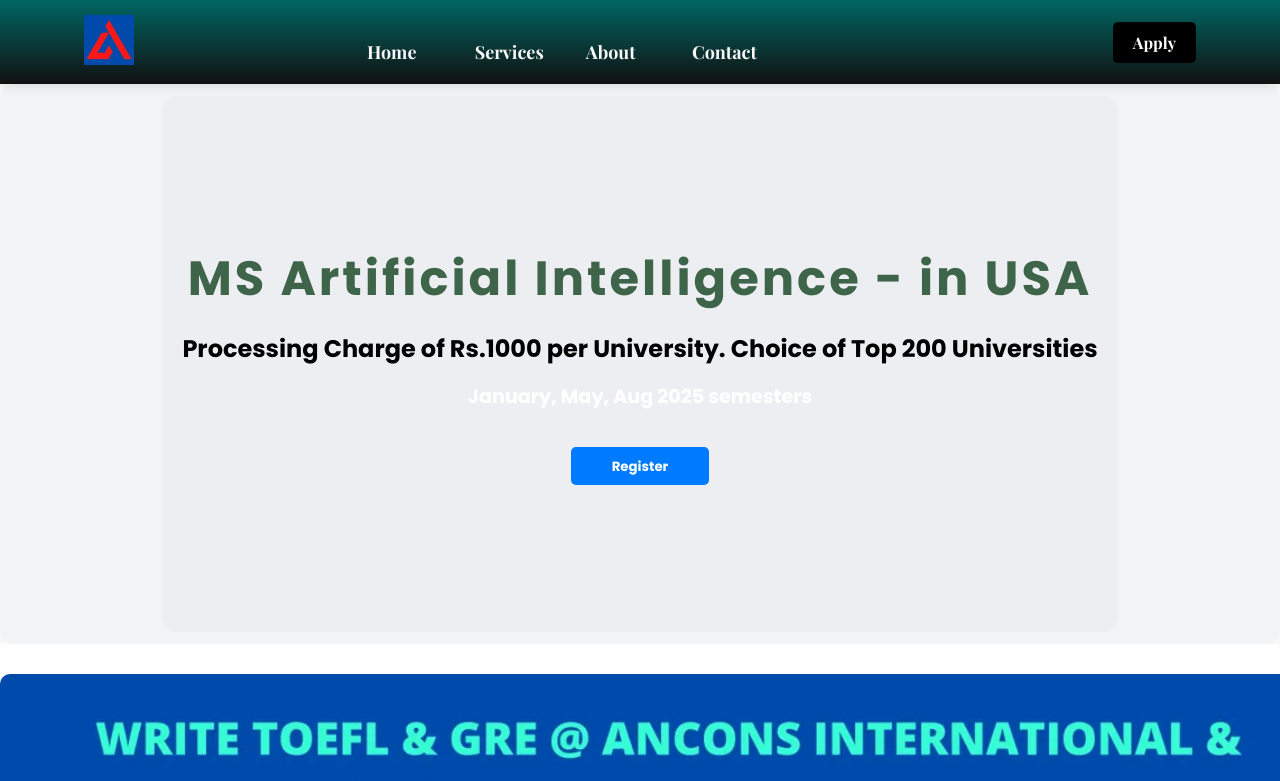
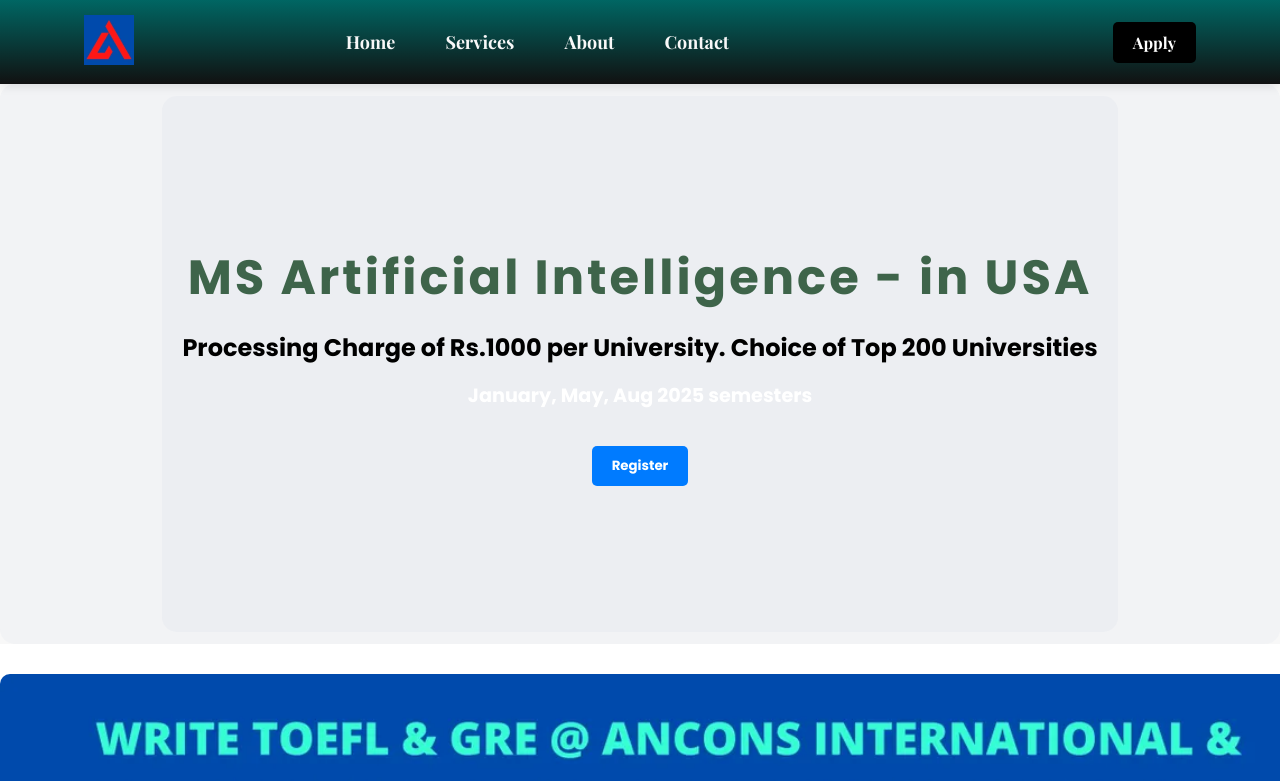
Before and after one commit to PraVeenxJSX/ancons-frontend, a React (Vite) app: page / in a window 1280 px wide. Shown: the top 781 px of the page. Built offline with nearby package versions, Linux system fonts and the light colour scheme.

Commit message:
button rectified

```diff
--- a/src/components/Bannerimg.jsx
+++ b/src/components/Bannerimg.jsx
@@ -1,25 +1,17 @@
 // BannerImage.js
 import React from 'react';
-import { motion } from 'framer-motion'; // Import Framer Motion
 import bannerImage from '../../public/ancon.webp'; // Import the image
 import "./Bannerimg.scss"; // Import the SCSS file for styling
 
 const BannerImage = () => {
   return (
     <div className="banner-image-container">
-      <motion.img
-        src={bannerImage}
-        alt="Educational Consultancy Banner"
-        className="banner-image"
-        whileHover={{
-          scale: 1.1, // Slight zoom on hover
-          boxShadow: "0px 10px 20px rgba(0, 0, 0, 0.3)", // Shadow effect on hover
-        }}
-        transition={{
-          duration: 0.3, // Animation duration
-          ease: "easeInOut", // Smooth in-out easing
-        }}
-      />
+
+        <img src={bannerImage}  className="banner-image"  alt="banner" />
+
+
+
+
     </div>
   );
 };
--- a/src/components/Bannerimg.scss
+++ b/src/components/Bannerimg.scss
@@ -9,11 +9,7 @@
   border-radius: 10px;
   transition: all 0.3s ease-in-out; // Fallback smooth transition
 
-  &:hover {
-    /* Optional: These effects will be overridden by Framer Motion */
-    height: 700px;
-    transform: scale(0.75); // Slight zoom
-  }
+
 }
 
 // Media queries for responsiveness
--- a/src/styles/HeroSection.scss
+++ b/src/styles/HeroSection.scss
@@ -52,10 +52,10 @@
   }
 
   button {
-    width: 15%;
-    height: 7%;
-    margin-top: 20px;
-    padding: 5px 10px;
+    width: auto; /* Make the width auto for flexibility */
+    max-width: 200px; /* Set a maximum width */
+    height: auto; /* Adjust height to fit the content */
+    padding: 10px 20px; /* Adjust padding for better appearance */
     background-color: #007bff;
     color: white;
     border: none;
@@ -63,6 +63,7 @@
     cursor: pointer;
     font-family: 'Poppins', sans-serif;
   }
+
 }
 
 #hero {
```
